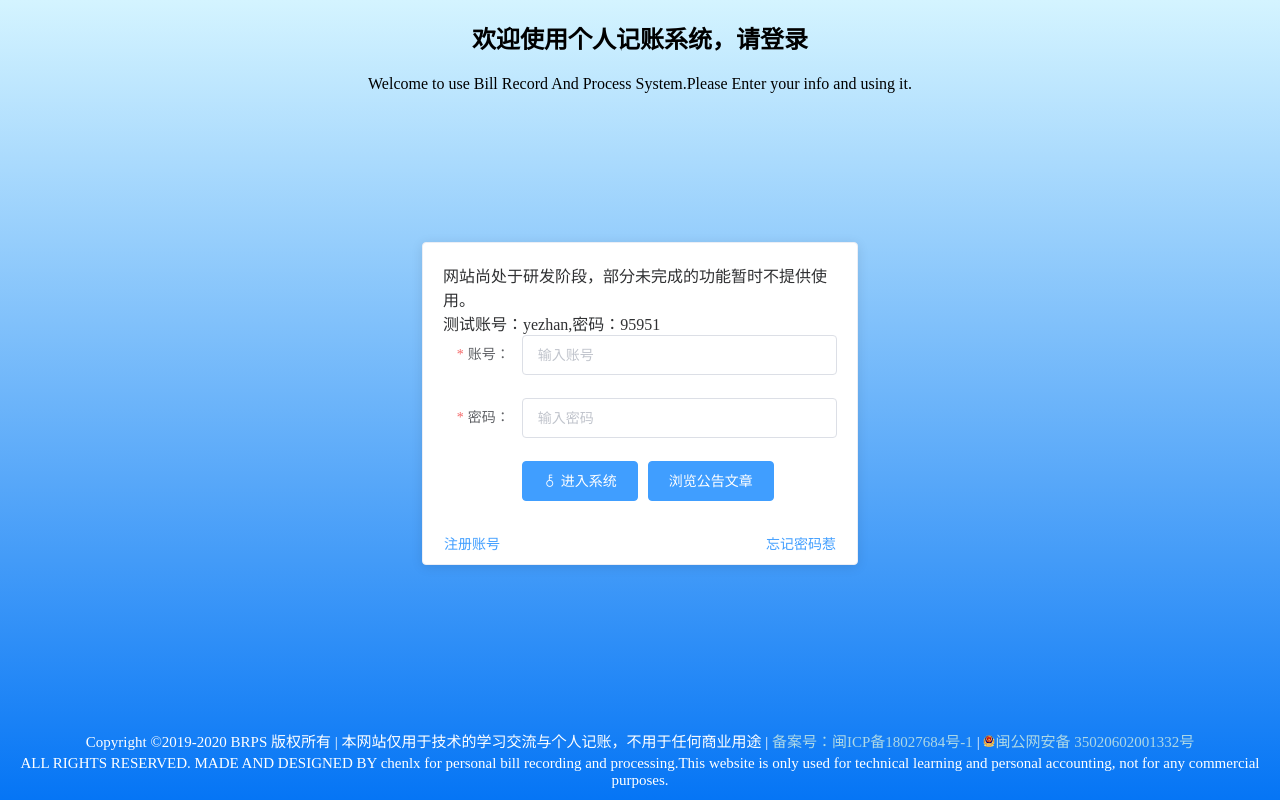
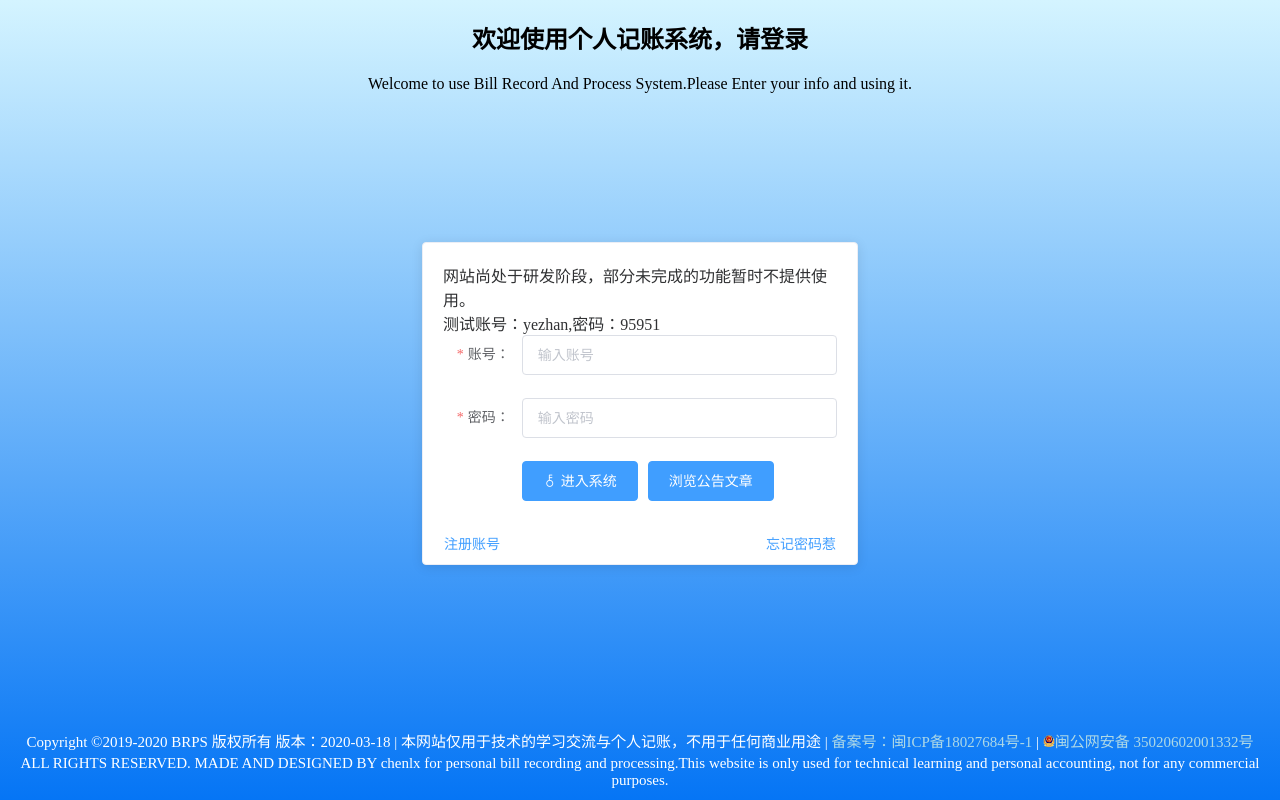
Before and after one commit to xmchenlx/sjzb_web, a Vue app: page /#/ in a window 1280 px wide. Built offline with nearby package versions, Linux system fonts and the light colour scheme; no server answers; what v-charts, vue-cookies would draw is missing.

Commit message:
版权部分更新版本提示

```diff
--- a/src/homepage/copyrightFoot.vue
+++ b/src/homepage/copyrightFoot.vue
@@ -1,7 +1,7 @@
 <template>
   <div id="footCopy" class="CopyInfo_homepage">
     <span style="text-align:center;">
-      Copyright ©2019-{{nowYear}} BRPS 版权所有 | 本网站仅用于技术的学习交流与个人记账，不用于任何商业用途 |
+      Copyright ©2019-{{nowYear}} BRPS 版权所有 版本：2020-03-18 | 本网站仅用于技术的学习交流与个人记账，不用于任何商业用途 |
       <a class="aStyle1" style="text-decoration:none;" href="http://www.miitbeian.gov.cn">备案号：闽ICP备18027684号-1</a> |
     </span>
     <img style="width:12px;" src="@/img/beianIcon.png" />
```
